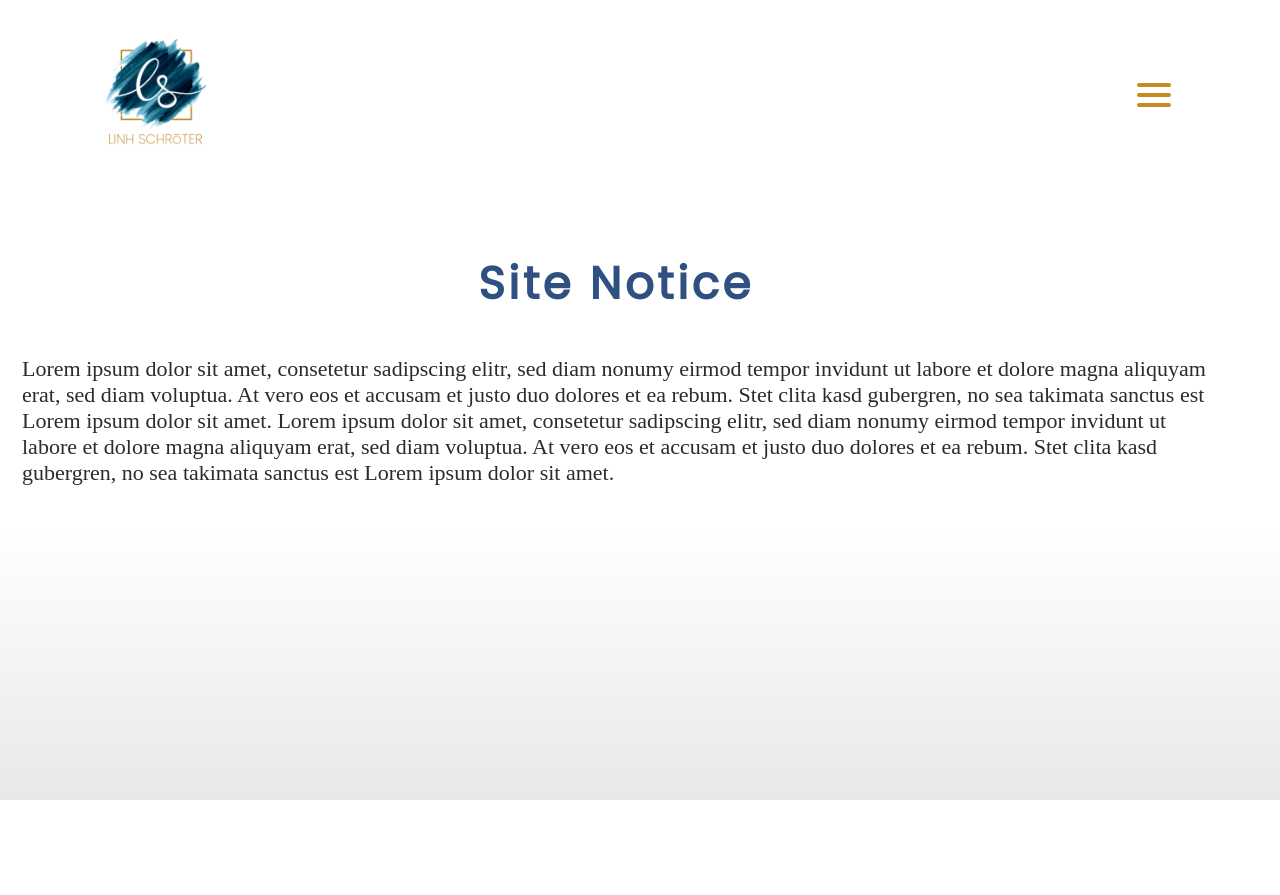
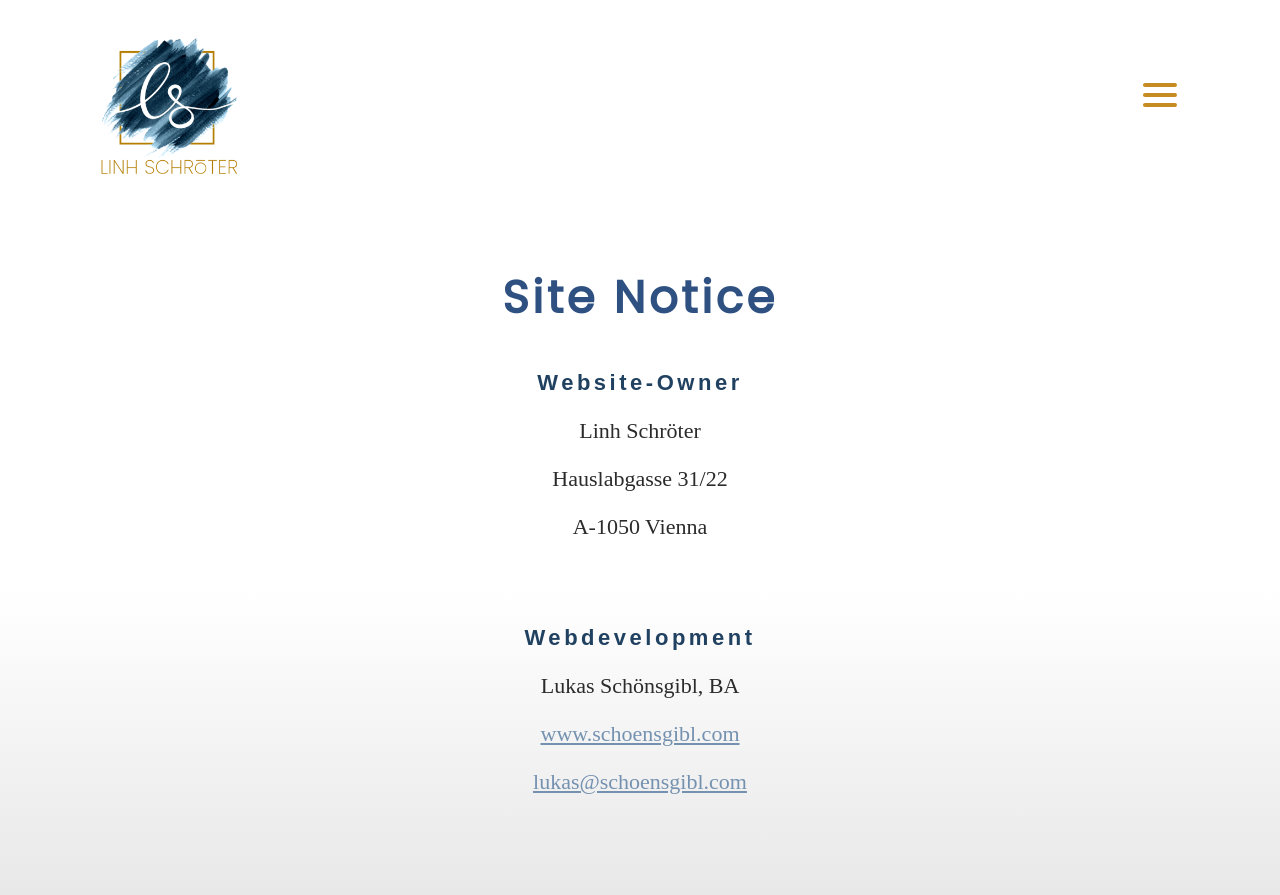
Before and after one commit to hybridpicker/linh_photography, a Django app: page /site_notice in a window 1280 px wide. Before the commit the page ends 800 px from the top, so only its background shows below. Run offline with Django 3.2, Linux system fonts and the light colour scheme.

Commit message:
site_notice, css setup

```diff
--- a/linh/settings.py
+++ b/linh/settings.py
@@ -25,7 +25,7 @@ SECRET_KEY = '(*z=voqxc&1o_nlr-i5*o&7)fyo7kzc5q_4v3q!1+d+)_*rnqp'
 # SECURITY WARNING: don't run with debug turned on in production!
 DEBUG = True
 
-ALLOWED_HOSTS = []
+ALLOWED_HOSTS = ['linhschroeter.com', 'www.linhschroeter.com', 'localhost']
 
 
 # Application definition
--- a/static/css/linh.css
+++ b/static/css/linh.css
@@ -73,6 +73,8 @@ h2 a:hover{
   grid-column: 2;
   grid-row: 1;
   width: 36rem;
+  margin-left: auto;
+  margin-right: auto;
 }
 .item3 {
   grid-column: 3;
@@ -86,9 +88,7 @@ h2 a:hover{
 }
 .item4 {
   grid-column: 1 /span 3;
-  grid-row: 2;
-  text-align: left;
-  margin-left: -3rem;
+  text-align: center;
   max-width: 1800px;
 }
 .item5 {
--- a/templates/site_notice.html
+++ b/templates/site_notice.html
@@ -29,6 +29,17 @@
   <link rel="icon" type="image/png" sizes="96x96" href="{% static "favicon/favicon-96x96.png" %}">
   <link rel="icon" type="image/png" sizes="16x16" href="{% static "favicon/favicon-16x16.png" %}">
   <meta name="msapplication-TileImage" content="{% static "favicon/ms-icon-144x144.png" %}">
+  <style media="screen">
+    h2{
+      color:#214161
+    }
+    a{
+      color:#7491B0
+    }
+    a:hover{
+      color:#214161
+    }
+  </style>
 </head>
 <body>
   <nav id="linh-Nav" class="overlay" onclick="closeNav()">
@@ -56,7 +67,15 @@
     </div>
     <section class="grid-linh item4">
       <h1>Site Notice</h1>
-      <p>Lorem ipsum dolor sit amet, consetetur sadipscing elitr, sed diam nonumy eirmod tempor invidunt ut labore et dolore magna aliquyam erat, sed diam voluptua. At vero eos et accusam et justo duo dolores et ea rebum. Stet clita kasd gubergren, no sea takimata sanctus est Lorem ipsum dolor sit amet. Lorem ipsum dolor sit amet, consetetur sadipscing elitr, sed diam nonumy eirmod tempor invidunt ut labore et dolore magna aliquyam erat, sed diam voluptua. At vero eos et accusam et justo duo dolores et ea rebum. Stet clita kasd gubergren, no sea takimata sanctus est Lorem ipsum dolor sit amet.</p>
+      <h2>Website-Owner</h2>
+      <p>Linh Schröter</p>
+      <p>Hauslabgasse 31/22</p>
+      <p>A-1050 Vienna</p>
+      <br>
+      <h2>Webdevelopment</h2>
+      <p>Lukas Schönsgibl, BA</p>
+      <p><a href="https://schoensgibl.com" target="_blank" rel="noopener noreferrer">www.schoensgibl.com</a></p>
+      <p><a href="mailto:lukas@schoensgibl.com">lukas@schoensgibl.com</a></p>
     </section>
     <footer class="grid-linh item5">
     </footer>
```
Also changed, not shown: media/graphic/logo_linh.png, 1 other file.
